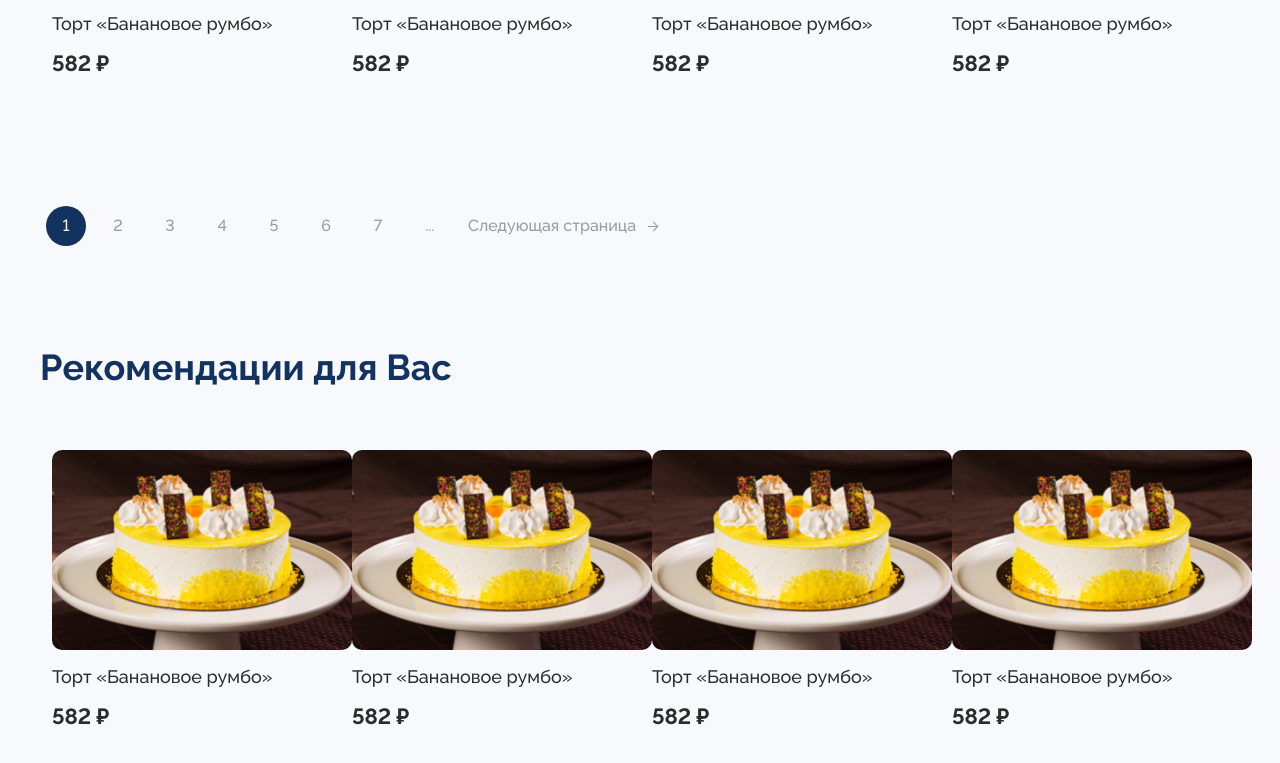
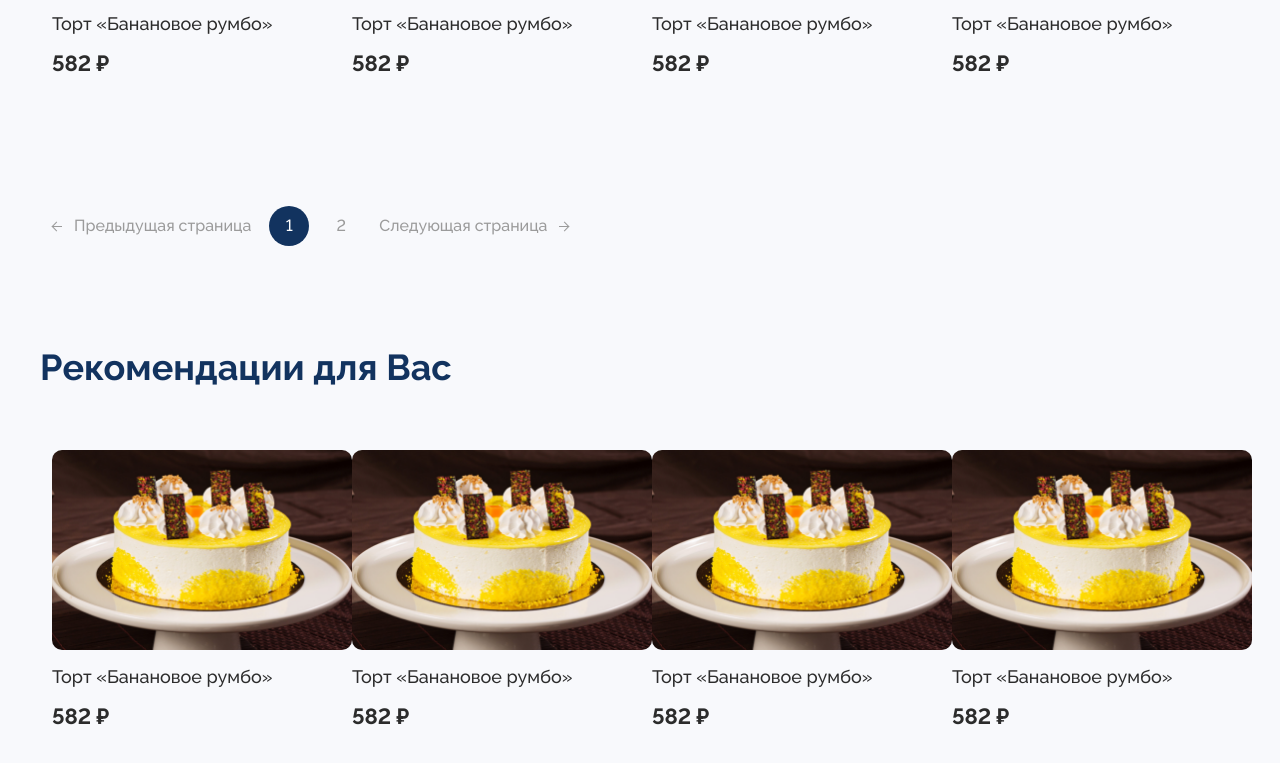
Before and after one commit to Uxa9/novotorg, a website: page catalog.html in a window 1280 px wide. Shown: the part 1579-2342 px from the top of the page. Drawn offline with Linux system fonts and the light colour scheme.

Commit message:
wp pagination fix

```diff
--- a/catalog.html
+++ b/catalog.html
@@ -1,5 +1,6 @@
 <!DOCTYPE html>
 <html lang="en">
+
 <head>
     <meta charset="UTF-8">
     <meta http-equiv="X-UA-Compatible" content="IE=edge">
@@ -12,6 +13,7 @@
     <link rel="stylesheet" href="css/catalog.css">
     <link rel="stylesheet" href="css/cakeCard.css">
 </head>
+
 <body>
     <div class="wrapper">
         <!-- header -->
@@ -320,24 +322,20 @@
                 </article>
             </section>
             <section class="pagination-wrapper">
-                <ol class="pagination">
-                    <li class="hidden">
+                <ul class="page-numbers">
+                    <a class="prev page-numbers" href="/">
                         <div class="arrow arrow-left"></div>
                         <span>Предыдущая страница</span>
+                    </a>
+                    <li><span aria-current="page" class="page-numbers current">1</span></li>
+                    <li><a class="page-numbers" href="/">2</a></li>
+                    <li>
+                        <a class="next page-numbers" href="/">
+                            <span>Следующая страница</span>
+                            <div class="arrow arrow-right"></div>
+                        </a>
                     </li>
-                    <li class="selected">1</li>
-                    <li>2</li>
-                    <li>3</li>
-                    <li>4</li>
-                    <li>5</li>
-                    <li>6</li>
-                    <li>7</li>
-                    <li>...</li>
-                    <li>
-                        <span>Следующая страница</span>
-                        <div class="arrow arrow-right"></div>
-                    </li>
-                </ol>
+                </ul>
             </section>
             <section class="recommended-cakes">
                 <header>
@@ -420,4 +418,5 @@
         <!-- footer -->
     </div>
 </body>
+
 </html>
--- a/css/catalog.css
+++ b/css/catalog.css
@@ -45,7 +45,7 @@
     margin: 100px 0;
 }
 
-.pagination {
+ul.page-numbers {
     display: flex;
     align-items: center;
     list-style: none;
@@ -57,11 +57,12 @@
     padding: 0;
 }
 
-.pagination li {
-    cursor: pointer;
+ul.page-numbers a {
+    color: #9B9B9B;
 }
 
-.pagination li:not(:first-child):not(:last-child) {
+ul.page-numbers a:not(.next):not(.prev),
+ul.page-numbers span.current {
     display: flex;
     justify-content: center;
     align-items: center;
@@ -71,15 +72,14 @@
     margin: 0 6px;
 }
 
-.pagination li:first-child,
-.pagination li:last-child {
+ul.page-numbers .next,
+ul.page-numbers .prev {
     display: flex;
     align-items: center;
     margin: 0 12px;
 }
 
-.pagination li:first-child > div::before,
-.pagination li:last-child > div::before {
+ul.page-numbers .arrow::before {
     display: block;
     content: '';
     width: 6px;
@@ -92,8 +92,7 @@
     transform: rotate(-45deg);
 }
 
-.pagination li:first-child > div,
-.pagination li:last-child > div {
+ul.page-numbers .arrow {
     display: flex;
     align-items: center;
 
@@ -103,20 +102,20 @@
     position: relative;
 }
 
-.pagination li:first-child > div {
+ul.page-numbers .arrow.arrow-left {
     margin-right: 12px;
     transform: scaleX(-1);
 }
 
-.pagination li:last-child > div {
+ul.page-numbers .arrow.arrow-right {
     margin-left: 12px;
 }
 
-.pagination .selected {
+ul.page-numbers .current {
     background-color: #12335F;
     color: white;
 }
 
-.pagination .hidden {
+ul.page-numbers .hidden {
     display: none !important;
 }
```
